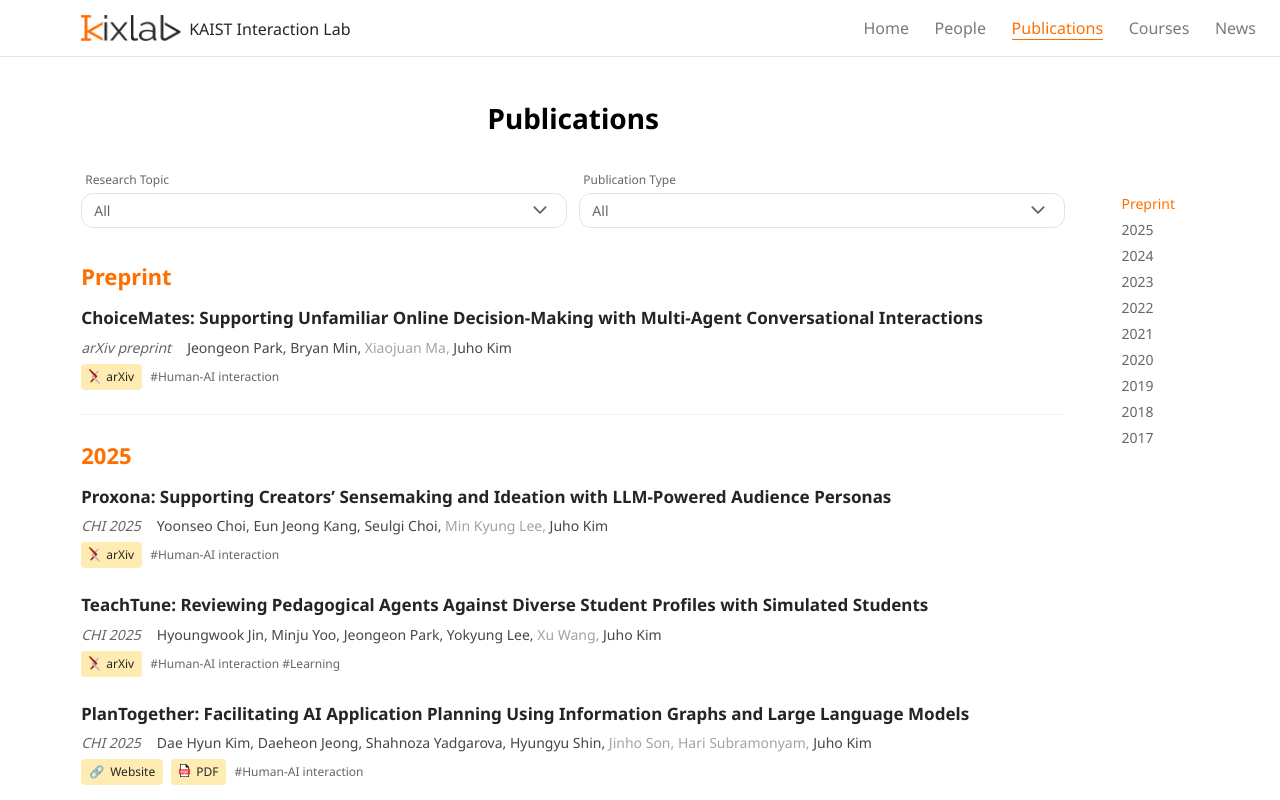
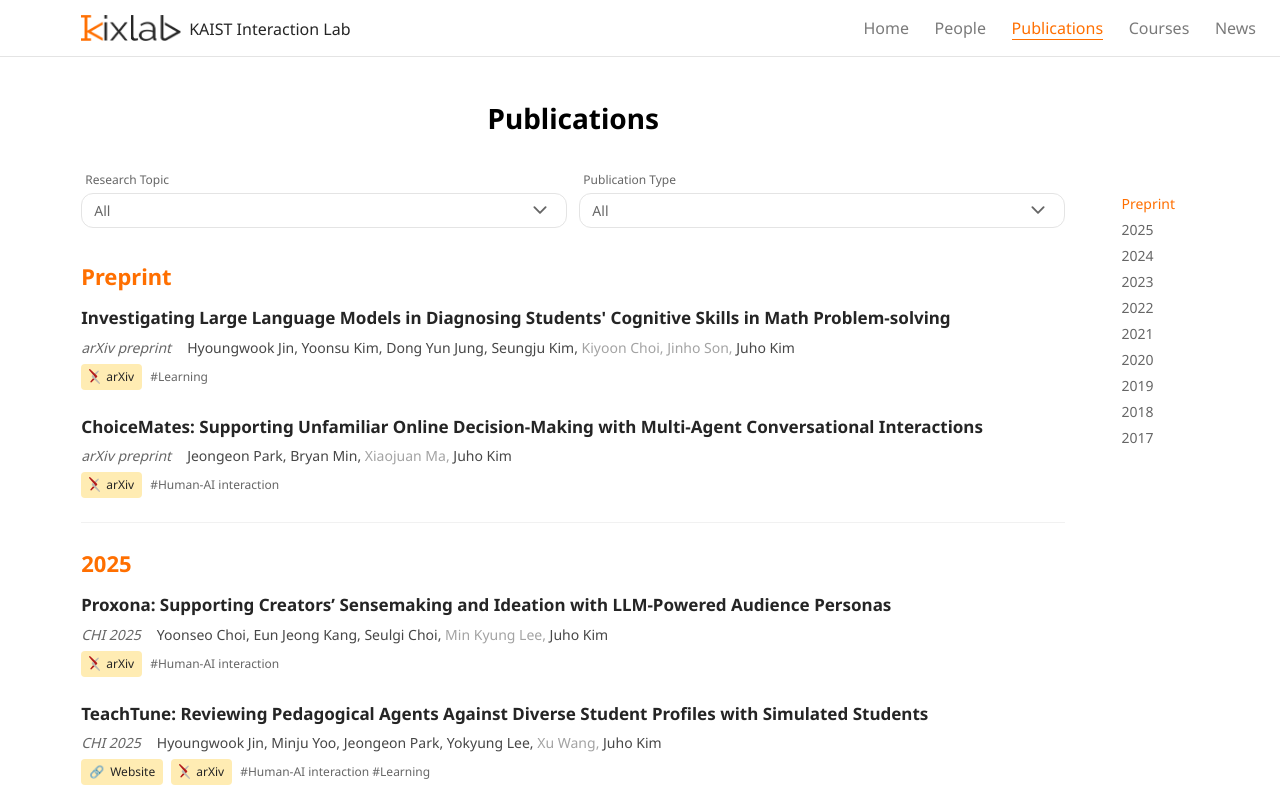
Before and after one commit to uhcsed/uhcsed.github.io, a Next.js app: page /publications in a window 1280 px wide. Shown: the top 800 px of the page. Built offline with nearby package versions, Linux system fonts and the light colour scheme.

Commit message:
Adding Hamamath preprint (#128)
* 🌱 add the hamamath preprint

* 🌱 add the teachtune website

* 🏷️ make authors type stricter

* 💚 fix type error

* 🧑‍💻 remove dynamic loading

* 🚨 fix missing key warning

* ⚡️ tiny optimization

```diff
--- a/src/app/homepage/ResearchThemesSection.tsx
+++ b/src/app/homepage/ResearchThemesSection.tsx
@@ -1,13 +1,12 @@
 'use client'
+import { Color, FontVariant } from '@/app/theme'
+import { Member } from '@/data/members'
+import { PUBLICATIONS, Publication, ResearchTopics, type ResearchTopicType } from '@/data/publications'
+import styled from '@emotion/styled'
+import { uniq } from 'lodash'
 import Image from 'next/image'
-import { Color, FontVariant, ScreenSize } from '@/app/theme'
-import styled from '@emotion/styled'
-import { CURRENT_MEMBERS as MEMBERS, Member } from '@/data/members'
-import { ResearchTopics, PUBLICATIONS, type ResearchTopicType, Publication } from '@/data/publications'
-import { useMemo } from 'react'
+import Link from 'next/link'
 import { Section, SectionHeader, Text } from './Styles'
-import Link from 'next/link'
-import { uniq } from 'lodash'
 
 const ResearchTopicsArea = styled.div`
   display: grid;
@@ -58,32 +57,24 @@ const GatherStatsByResearchTopic = () => {
         .flatMap(publication => publication.authors[0])
         .concat(filteredPublications.flatMap(publication => publication.authors.slice(1)))
     )
-    const filteredAuthors: Member[] = topicAuthors.filter(entry => {
-      if (entry instanceof Object && entry.isAlumni !== true) {
-        // TODO: Optimize this condition
-        return entry
-      }
-    })
+    const filteredAuthors = topicAuthors.filter(entry => entry instanceof Object && entry.isAlumni !== true) as Member[]
 
     statsByResearchTopic[researchTopicKey] = { numPublications, authors: filteredAuthors }
   })
   return statsByResearchTopic
 }
 
+const RESEARCH_TOPICS = Object.entries(GatherStatsByResearchTopic()).sort(
+  ([, a], [, b]) => b.numPublications - a.numPublications
+)
+const NUM_VISIBLE = 5
+
 export const ResearchThemesSection = () => {
-  const [statsByResearchTopic, numVisible] = useMemo(() => {
-    // TODO: Specify the type of membersByResearchTopic
-    const statsByResearchTopic: Record<ResearchTopicType, any> = GatherStatsByResearchTopic()
-    return [statsByResearchTopic, 5]
-  }, [])
-
   return (
     <Section id="research-section">
       <SectionHeader title="Research Themes" subtitle="Discover the research happening at KIXLAB" />
       <ResearchTopicsArea>
-        {Object.entries(statsByResearchTopic)
-          .sort(([, a], [, b]) => b.numPublications - a.numPublications) // Sort in descending order
-          .map(([topic, stats]) => {
+        {RESEARCH_TOPICS.map(([topic, stats]) => {
           return (
             <Link
               href={`/publications/?researchTopic=${topic}`}
@@ -100,7 +91,7 @@ export const ResearchThemesSection = () => {
                   <span style={{ fontWeight: 'bold' }}>{stats.numPublications}</span> publications
                 </Text>
                 <ResearchTopicMembersArea>
-                    {stats.authors.slice(0, numVisible).map((member: Member) => (
+                  {stats.authors.slice(0, NUM_VISIBLE).map((member: Member) => (
                     <ResearchTopicsMemberAvatar
                       width={36}
                       height={36}
@@ -109,10 +100,8 @@ export const ResearchThemesSection = () => {
                       key={member.email}
                     />
                   ))}
-
-                    {/* Conditional rendering optimized */}
-                    {stats.authors.length - numVisible > 0 && (
-                      <span style={{ width: '36px', textAlign: 'center' }}>+{stats.authors.length - numVisible}</span>
+                  {stats.authors.length > NUM_VISIBLE && (
+                    <span style={{ width: '36px', textAlign: 'center' }}>+{stats.authors.length - NUM_VISIBLE}</span>
                   )}
                 </ResearchTopicMembersArea>
               </ResearchTopicItem>
--- a/src/components/Publication/Author.tsx
+++ b/src/components/Publication/Author.tsx
@@ -1,6 +1,36 @@
 import { Member } from '@/data/members'
 import styled from '@emotion/styled'
 import { Color } from '@/app/theme'
+
+interface AuthorProps {
+  author: Member | string
+  asterisks: string
+}
+
+const Name = ({ author, asterisks }: AuthorProps) => {
+  return typeof author === 'string' ? (
+    <NotLabMember key={author}>
+      {author}
+      {asterisks}
+    </NotLabMember>
+  ) : (
+    <LabMember key={author.email}>{`${author.firstName} ${author.lastName}${asterisks}`}</LabMember>
+  )
+}
+
+export const Author = ({ authors }: { authors: (Member | string | (string | Member)[])[] }) => {
+  return (
+    <AuthorList>
+      {authors.flatMap((entry, i) =>
+        Array.isArray(entry) ? (
+          entry.map((a, j) => <Name key={j} author={a} asterisks={'*'.repeat(i + 1)} />)
+        ) : (
+          <Name key={i} author={entry} asterisks="" />
+        )
+      )}
+    </AuthorList>
+  )
+}
 
 const AuthorList = styled.span`
   overflow-wrap: break-word;
@@ -16,24 +46,3 @@ const LabMember = styled.span`
 const NotLabMember = styled.span`
   color: ${Color.gray500};
 `
-
-const Name = (author: Member | string, asterisks: string) => {
-  return typeof author === 'string' ? (
-    <NotLabMember key={author}>
-      {author}
-      {asterisks}
-    </NotLabMember>
-  ) : (
-    <LabMember key={author.email}>{`${author.firstName} ${author.lastName}${asterisks}`}</LabMember>
-  )
-}
-
-const printAuthors = (authors: (Member | string | (string | Member)[])[]) => {
-  return authors.flatMap((entry, index) =>
-    Array.isArray(entry) ? entry.map(a => Name(a, '*'.repeat(index + 1))) : Name(entry, '')
-  )
-}
-
-export const Author = ({ authors }: { authors: (Member | string | (string | Member)[])[] }) => {
-  return <AuthorList>{printAuthors(authors)}</AuthorList>
-}
--- a/src/components/Publication/PublicationCard.tsx
+++ b/src/components/Publication/PublicationCard.tsx
@@ -25,7 +25,7 @@ const Title = styled.h3`
   text-decoration: none;
   color: ${Color.gray900};
 
-  &[href]: hover {
+  &[href]:hover {
     text-decoration: underline;
   }
 `
--- a/src/data/publications.ts
+++ b/src/data/publications.ts
@@ -1,5 +1,4 @@
 import { MEMBERS, Member } from './members'
-import { uniq } from 'lodash'
 
 export const PublicationTypes = ['Conference', 'Poster', 'Workshop', 'Journal', 'Preprint'] as const
 export type PublicationType = (typeof PublicationTypes)[number]
@@ -28,7 +27,7 @@ export enum PublicationLinkType {
 
 interface Props {
   title: string
-  authors: any[]
+  authors: (Member | string)[]
   year: number
   venue: string
   topics: ResearchTopicType[]
@@ -46,6 +45,28 @@ export class Publication {
 
 export const PUBLICATIONS: Publication[] = [
   {
+    title: "Investigating Large Language Models in Diagnosing Students' Cognitive Skills in Math Problem-solving",
+    authors: [
+      MEMBERS.hyoungwookjin,
+      MEMBERS.yoonsukim,
+      MEMBERS.dongyunjung,
+      MEMBERS.seungjukim,
+      'Kiyoon Choi',
+      'Jinho Son',
+      MEMBERS.juhokim,
+    ],
+    venue: 'arXiv preprint',
+    year: 2025,
+    topics: ['learning'],
+    type: 'Preprint',
+    links: [
+      {
+        url: 'https://arxiv.org/abs/2504.00843',
+        type: PublicationLinkType.ARX,
+      },
+    ],
+  },
+  {
     title: 'Proxona: Supporting Creators’ Sensemaking and Ideation with LLM-Powered Audience Personas',
     authors: [MEMBERS.yoonseochoi, MEMBERS.eunjeongkang, MEMBERS.seulgichoi, 'Min Kyung Lee', MEMBERS.juhokim],
     venue: 'CHI 2025',
@@ -77,6 +98,10 @@ export const PUBLICATIONS: Publication[] = [
       {
         url: 'https://arxiv.org/html/2410.04078v1',
         type: PublicationLinkType.ARX,
+      },
+      {
+        url: 'https://teachtune.kixlab.org',
+        type: PublicationLinkType.WEB,
       },
     ],
   },
```
Also changed, not shown: src/app/homepage/HeroSection.tsx (+1 -6 lines), src/app/page.tsx (+8 -15 lines). Lines whose indentation alone changed are shown as unchanged.
